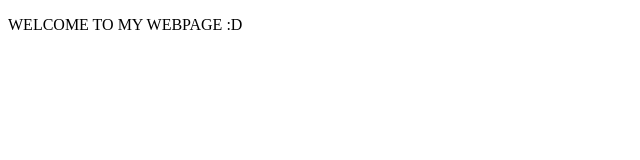
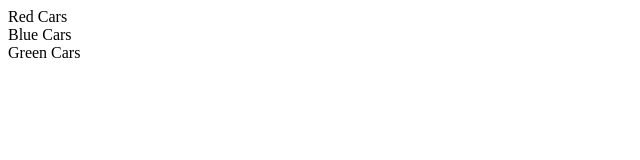
Before and after one commit to MESAresearch/test, a plain HTML site: page public/index.html in a window 1280 px wide. Shown: the whole page, without its empty margins (0-640 px from the left). Drawn offline with Linux system fonts and the light colour scheme.

Commit message:
Update index.html

```diff
--- a/public/index.html
+++ b/public/index.html
@@ -6,7 +6,15 @@
   </head>
   <body>
 
-    <p>WELCOME TO MY WEBPAGE :D</p>
+    <div> <!--##### HEADER MENU / SELECTION ######-->
+      <div>Red Cars</div>
+      <div>Blue Cars</div>
+      <div>Green Cars</div>
+    </div>
+
+    <div> <!--##### MAIN CATALOG CONTAINER DIV ######-->
+
+    </div>
 
   </body>
 </html>
```
